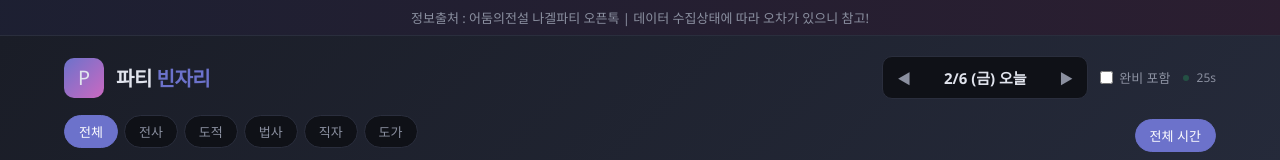
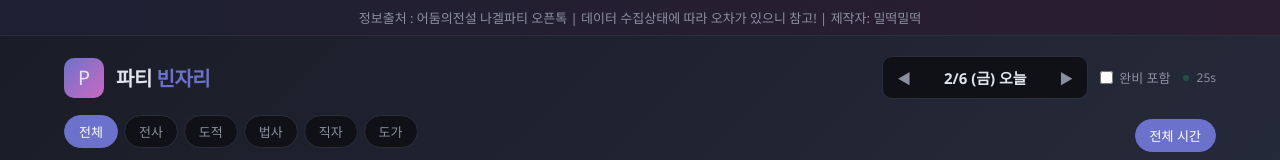
Before and after one commit to minho83/wikibot-kakao, a website: page public/index.html in a window 1280 px wide. Shown: the top 160 px of the page. Drawn offline with Linux system fonts and the light colour scheme; no server answers.

Commit message:
chore: Add creator credit to notice bar
Co-Authored-By: Claude Opus 4.6 <noreply@anthropic.com>

```diff
--- a/public/index.html
+++ b/public/index.html
@@ -579,7 +579,7 @@
 </div>
 
 <div class="notice-bar">
-  <span>정보출처 : 어둠의전설 나겔파티 오픈톡 | 데이터 수집상태에 따라 오차가 있으니 참고!</span>
+  <span>정보출처 : 어둠의전설 나겔파티 오픈톡 | 데이터 수집상태에 따라 오차가 있으니 참고! | 제작자: 밀떡밀떡</span>
 </div>
 
 <div class="header">
```
